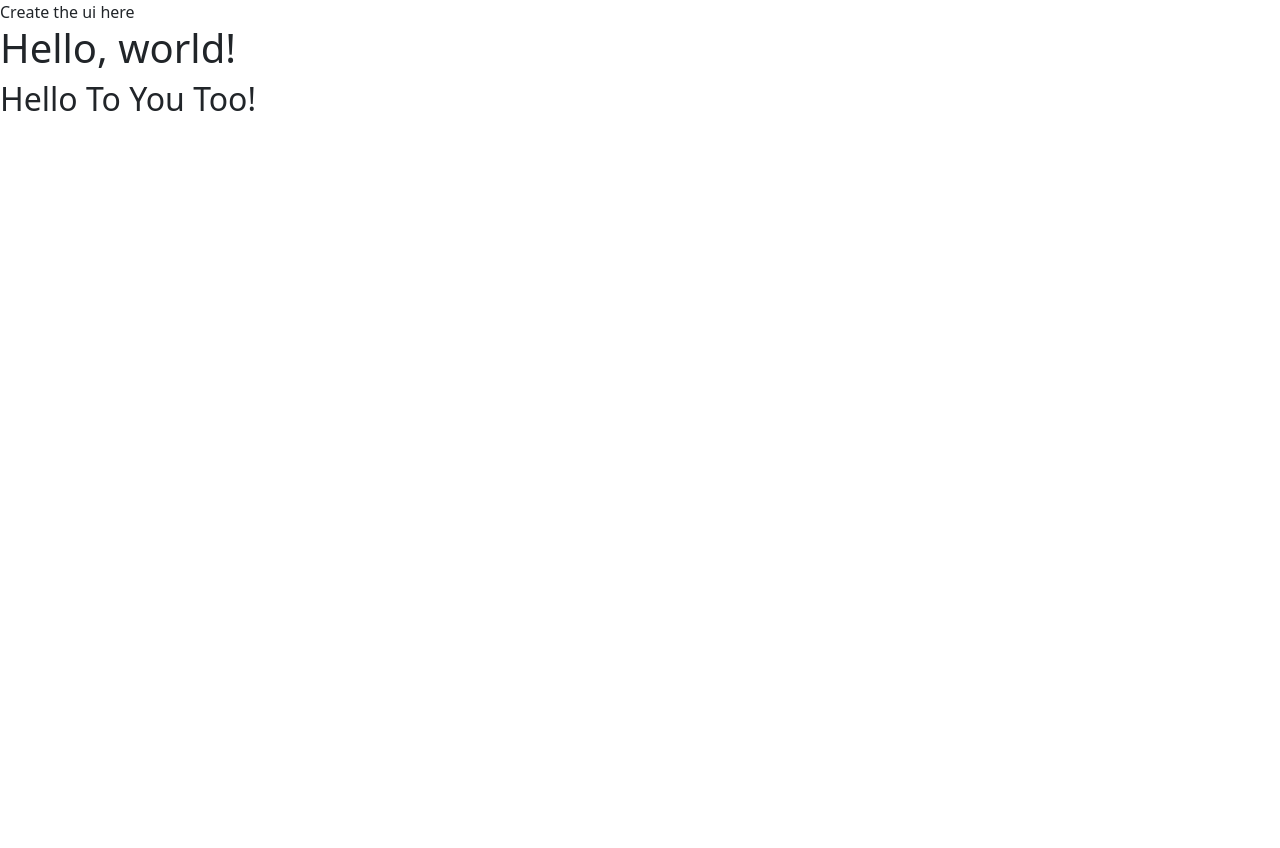
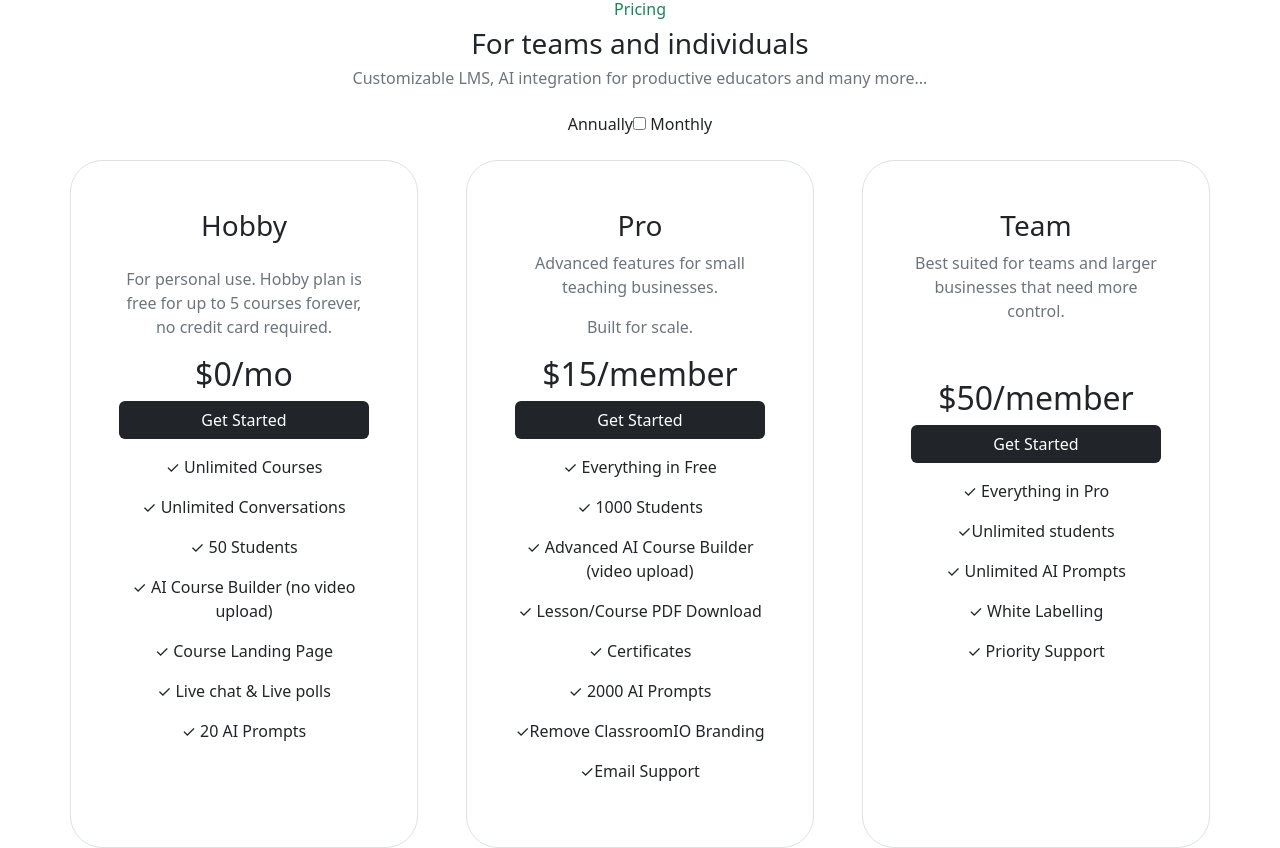
Before and after one commit to bazilab16/library-ui-layouts, a plain HTML site: page bootstrap/subscription-page/index.html in a window 1280 px wide. Before the commit the page ends 800 px from the top, so only its background shows below. Drawn offline with nearby package versions, Linux system fonts and the light colour scheme.

Commit message:
code without toggle

```diff
--- a/bootstrap/subscription-page/index.html
+++ b/bootstrap/subscription-page/index.html
@@ -4,6 +4,7 @@
     <meta charset="utf-8" />
     <meta name="viewport" content="width=device-width, initial-scale=1" />
     <title>Bootstrap demo</title>
+    <link rel="stylesheet" href="./index.css">
     <link
       href="https://cdn.jsdelivr.net/npm/bootstrap@5.3.2/dist/css/bootstrap.min.css"
       rel="stylesheet"
@@ -12,12 +13,89 @@
     />
   </head>
   <body>
-    <div>
-      Create the ui here
-      <h1>Hello, world!</h1>
-      <h2>Hello To You Too!</h2>
+    <!-- <div class="toggle-btn">
+      <span style="margin: 0.8em;">Annually</span>
+      <label class="switch">
+        <input type="checkbox" id="checbox" onclick="check()" ; />
+        <span class="slider round"></span>
+      </label>
+      <span style="margin: 0.8em;">Monthly</span>
     </div>
-
+   -->
+<div class="container">
+  <div class="head text-center">
+    <h6 class="text-success">Pricing</h6>
+    <h3>For teams and individuals</h3>
+    <h6 class="text-secondary">Customizable LMS, AI integration for productive educators and many more...</h6>
+    <div class="toggle-btn d-flex justify-content-center m-4">
+      <span>
+        Annually
+      </span>
+      <div class="switch">
+        <input type="checkbox" id="checbox" onclick="check()" ; >
+        <label for="checkbox" class="round toggle"></label>
+      </div>
+      <span>Monthly</span>
+    </div>
+  </div>
+  <!--  -->
+  <div class="row d-flex text-center gap-5">
+    <div class="col-sm border rounded-5 p-5">
+      <h3>Hobby</h3>
+      <p class="text-secondary mt-4 text-sm">For personal use. Hobby plan is free for up to 5 courses forever, no credit card required.</p>
+      <h2>$0/mo</h2>
+      <button class="btn bg-dark text-white w-100" type="btn">Get Started</button>
+    <div class="list">
+      <ul class="list-unstyled">
+        <li class="my-3">&#x2713; Unlimited Courses</li>
+        <li>&#x2713; Unlimited Conversations</li>
+        <li class="my-3">&#x2713; 50 Students</li>
+        <li>&#x2713; AI Course Builder (no video upload)</li>
+        <li class="my-3">&#x2713; Course Landing Page</li>
+        <li>&#x2713; Live chat & Live polls</li>
+        <li class="my-3">&#x2713; 20 AI Prompts</li>
+      </ul>
+    </div>
+    </div>
+    <!--  -->
+    <div class="col-sm border rounded-5 p-5 ">
+      <h3>Pro</h3>
+      <p class="text-secondary">Advanced features for small teaching businesses. </p>
+      <p class="text-secondary">Built for scale.</p>
+      <h2>$15/member</h2>
+      <button class="btn bg-dark text-white w-100" type="btn">Get Started</button>
+    <div class="list">
+      <ul class="list-unstyled">
+        <li class="my-3">&#x2713; Everything in Free</li>
+        <li>&#x2713; 1000 Students</li>
+        <li class="my-3">&#x2713; Advanced AI Course Builder (video upload)</li>
+        <li>&#x2713; Lesson/Course PDF Download</li>
+        <li class="my-3">&#x2713; Certificates</li>
+        <li>&#x2713; 2000 AI Prompts</li>
+        <li class="my-3">&#x2713;Remove ClassroomIO Branding</li>
+        <li>&#x2713;Email Support</li>
+      </ul>
+    </div>
+    </div>
+    <!--  -->
+    <div class="col-sm col-md border rounded-5 p-5 ">
+      <h3>Team</h3>
+      <p class="text-secondary pb-2">Best suited for teams and larger businesses that need more control.</p>
+      <h2 class="mt-5">$50/member</h2>
+      <button class="btn bg-dark text-white w-100" type="btn">Get Started</button>
+    <div class="list">
+      <ul class="list-unstyled">
+        <li class="my-3">&#x2713; Everything in Pro</li>
+        <li>&#x2713;Unlimited students</li>
+        <li class="my-3">&#x2713; Unlimited AI Prompts</li>
+        <li>&#x2713; White Labelling</li>
+        <li class="my-3">&#x2713; Priority Support</li>
+      </ul>
+    </div>
+    </div>
+  </div>
+  <!--  -->
+</div>
     <script
       src="https://cdn.jsdelivr.net/npm/@popperjs/core@2.11.8/dist/umd/popper.min.js"
       integrity="sha384-I7E8VVD/ismYTF4hNIPjVp/Zjvgyol6VFvRkX/vR+Vc4jQkC+hVqc2pM8ODewa9r"
```
